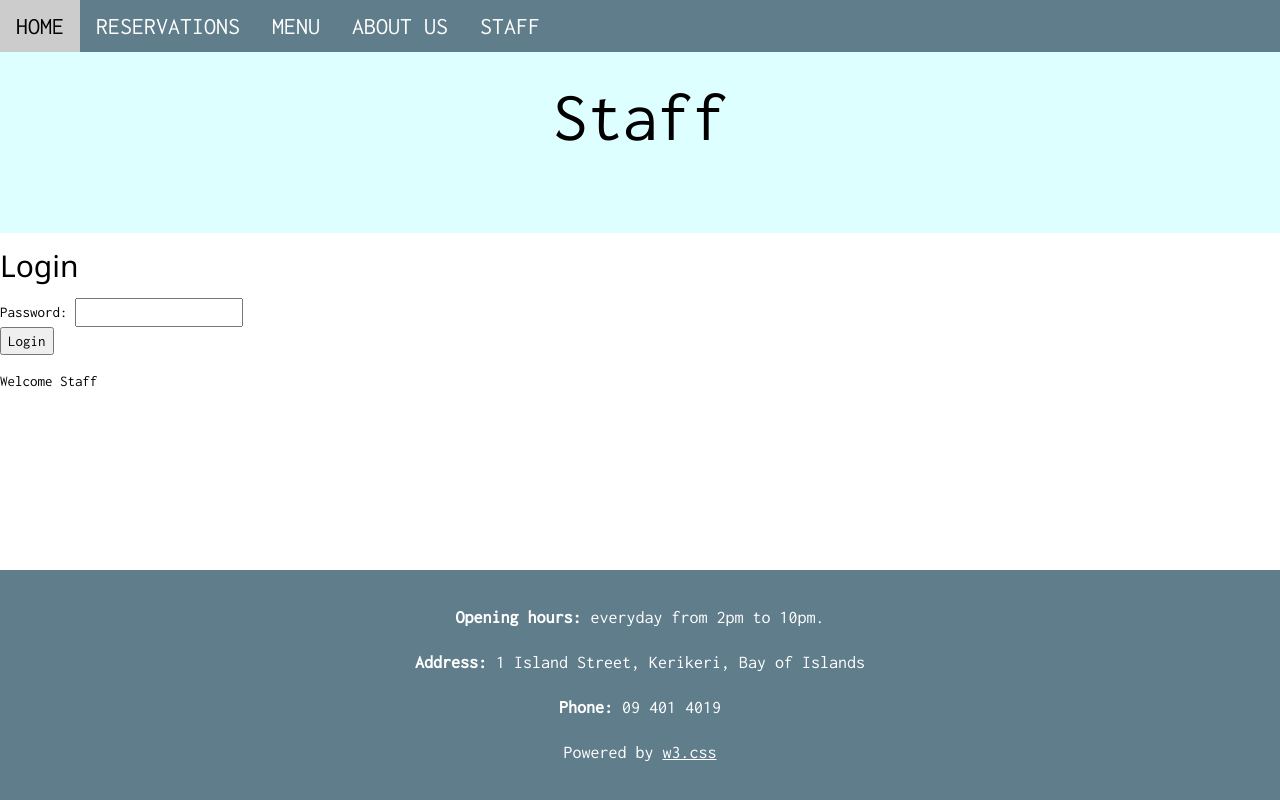
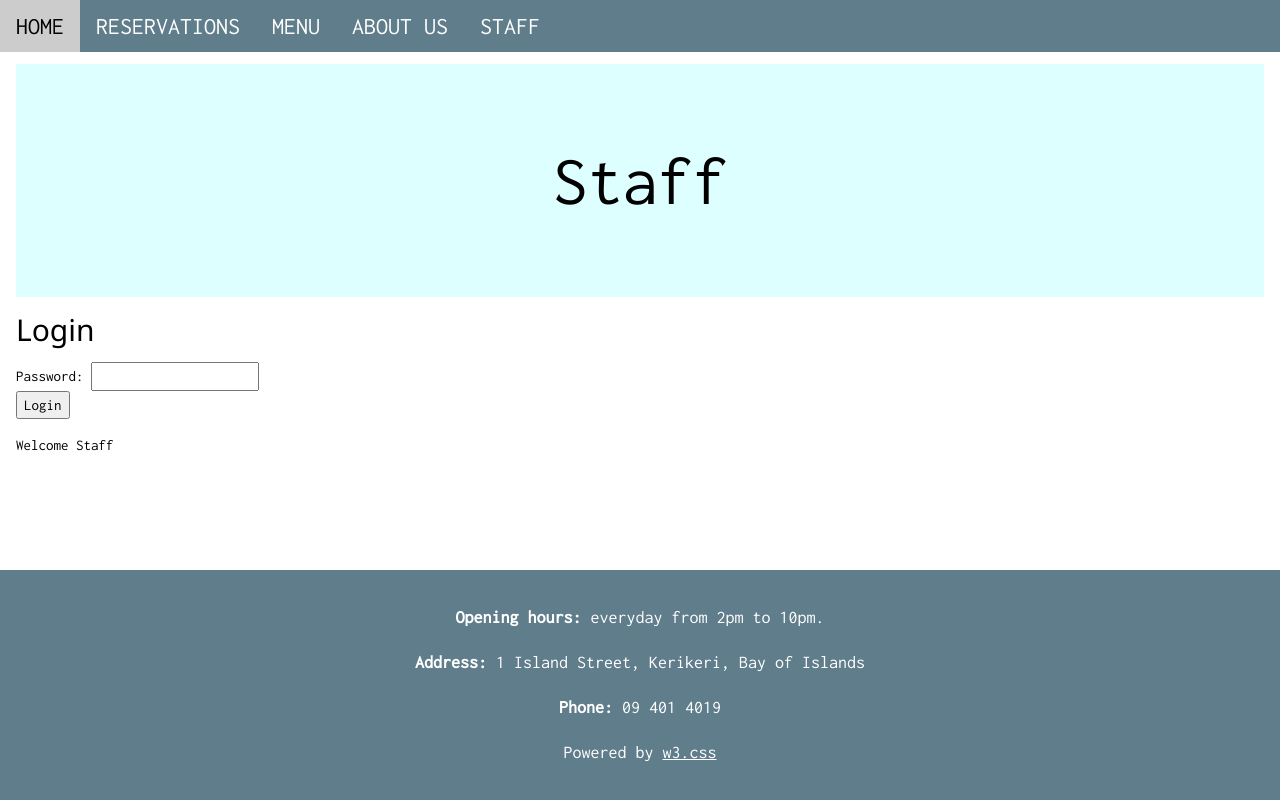
Before and after one commit to Ethan-Hodgson/ethan-hodgson.github.io, a plain HTML site: page staff.html in a window 1280 px wide. Drawn offline with nearby package versions, Linux system fonts and the light colour scheme.

Commit message:
small change to format

```diff
--- a/staff.html
+++ b/staff.html
@@ -49,7 +49,7 @@
 
 
     <!-- Main content -->
-    <div class="content">
+    <div class="content w3-container w3-padding-64">
 
         <!--Heading-->
         <header class="w3-container w3-pale-blue w3-padding-64" id="contact">
```
